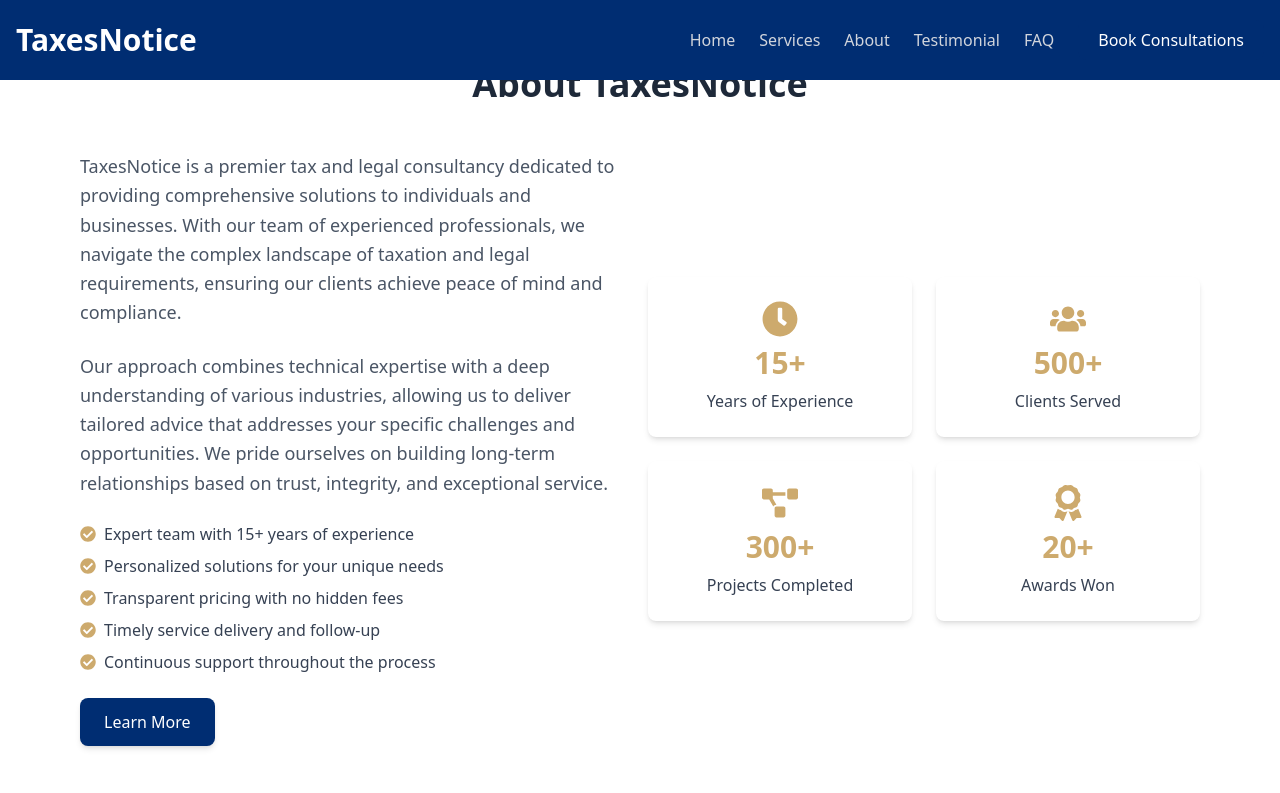
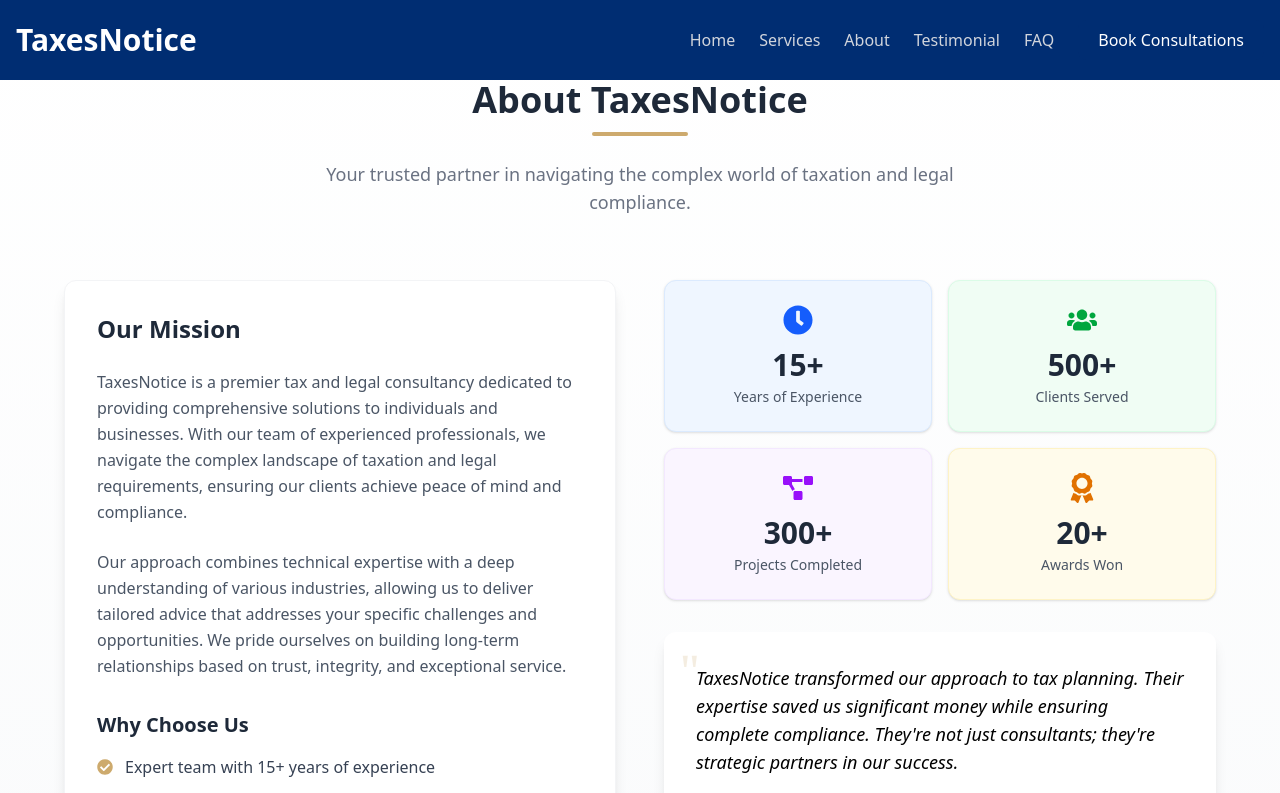
Before and after one commit to alsoshubham/TaxesNotice, a React (Vite) app: page /about in a window 1280 px wide. Shown: the top 793 px of the page. Built offline with nearby package versions, Linux system fonts and the light colour scheme.

Commit message:
feat: Refactor services handling, enhance About and Contact sections with animations, and update routing paths

```diff
--- a/src/components/AboutSection.jsx
+++ b/src/components/AboutSection.jsx
@@ -1,74 +1,188 @@
-import { FaCheckCircle, FaAward, FaUsers, FaProjectDiagram, FaClock } from "react-icons/fa";
+import { useState, useRef, useEffect } from 'react';
+import {
+  FaCheckCircle,
+  FaAward,
+  FaUsers,
+  FaProjectDiagram,
+  FaClock,
+  FaChevronRight
+} from "react-icons/fa";
 
 export default function About() {
+  // const [isHovered, setIsHovered] = useState(false);
+  const [isVisible, setIsVisible] = useState(false);
+  const sectionRef = useRef(null);
+
+  // Intersection Observer for triggering animations
+  useEffect(() => {
+    const observer = new IntersectionObserver(
+      ([entry]) => {
+        if (entry.isIntersecting) {
+          setIsVisible(true);
+          observer.disconnect(); // Stop observing once visible
+        }
+      },
+      { threshold: 0.1 }
+    );
+
+    const currentSection = sectionRef.current;
+    if (currentSection) {
+      observer.observe(currentSection);
+    }
+
+    return () => observer.disconnect();
+  }, []);
+
+  // List items with checkmarks
+  const benefitsList = [
+    "Expert team with 15+ years of experience",
+    "Personalized solutions for your unique needs",
+    "Transparent pricing with no hidden fees",
+    "Timely service delivery and follow-up",
+    "Continuous support throughout the process"
+  ];
+
+  // Stats data
+  const stats = [
+    { icon: FaClock, value: "15+", label: "Years of Experience", color: "blue" },
+    { icon: FaUsers, value: "500+", label: "Clients Served", color: "green" },
+    { icon: FaProjectDiagram, value: "300+", label: "Projects Completed", color: "purple" },
+    { icon: FaAward, value: "20+", label: "Awards Won", color: "amber" }
+  ];
+
   return (
-    <section className="about-section bg-[#ffffff] py-16">
-      <div className="container mx-auto px-6 lg:px-20">
-        <h2 className="text-4xl font-extrabold text-center text-gray-800 mb-12">
+    <section
+      ref={sectionRef}
+      className={`about-section py-20 bg-gradient-to-b from-white to-gray-50 transition-opacity duration-700 ${
+        isVisible ? 'opacity-100' : 'opacity-0'
+      }`}
+    >
+      <div className="container mx-auto px-4 lg:px-16">
+        {/* Header with accent bar */}
+        <div className={`flex flex-col items-center mb-16 transform transition-all duration-700 ${
+          isVisible ? 'translate-y-0 opacity-100' : 'translate-y-10 opacity-0'
+        }`}>
+          <h2 className="text-4xl font-bold text-center text-gray-800 mb-3">
             About TaxesNotice
           </h2>
-        <div className="flex flex-col gap-4 lg:flex-row items-start lg:items-center lg:justify-between">
-          <div className="lg:w-1/2">
-            <p className="text-lg text-gray-600 leading-relaxed mb-6">
+          <div className="h-1 w-24 bg-[#cdaa6d] mb-6 rounded-full"></div>
+          <p className="text-lg text-gray-500 text-center max-w-2xl">
+            Your trusted partner in navigating the complex world of taxation and legal compliance.
+          </p>
+        </div>
+
+        {/* Main content area */}
+        <div className="flex flex-col lg:flex-row gap-12 items-start">
+          {/* Left column - About text */}
+          <div className={`lg:w-1/2 transform transition-all duration-700 ${
+            isVisible ? 'translate-y-0 opacity-100' : 'translate-y-10 opacity-0'
+          }`} style={{ transitionDelay: '200ms' }}>
+            <div className="bg-white p-8 rounded-xl shadow-lg border border-gray-100">
+              <h3 className="text-2xl font-semibold mb-6 text-gray-800">Our Mission</h3>
+              <p className="text-gray-600 leading-relaxed mb-6">
                 TaxesNotice is a premier tax and legal consultancy dedicated to
                 providing comprehensive solutions to individuals and businesses.
                 With our team of experienced professionals, we navigate the
                 complex landscape of taxation and legal requirements, ensuring our
                 clients achieve peace of mind and compliance.
               </p>
-            <p className="text-lg text-gray-600 leading-relaxed mb-6">
+              <p className="text-gray-600 leading-relaxed mb-8">
                 Our approach combines technical expertise with a deep
                 understanding of various industries, allowing us to deliver
                 tailored advice that addresses your specific challenges and
                 opportunities. We pride ourselves on building long-term
                 relationships based on trust, integrity, and exceptional service.
               </p>
-            <ul className="list-none text-gray-700 mb-6">
-              <li className="flex items-center mb-2">
-                <FaCheckCircle className="text-[#cdaa6d] mr-2" />
-                Expert team with 15+ years of experience
+
+              <h3 className="text-xl font-semibold mb-4 text-gray-800">Why Choose Us</h3>
+              <ul className="grid gap-3 mb-8">
+                {benefitsList.map((item, index) => (
+                  <li
+                    key={index}
+                    className={`flex items-start transform transition-all duration-500 ${
+                      isVisible ? 'translate-y-0 opacity-100' : 'translate-y-10 opacity-0'
+                    }`}
+                    style={{ transitionDelay: `${300 + index * 100}ms` }}
+                  >
+                    <span className="mr-3 text-[#cdaa6d] mt-1">
+                      <FaCheckCircle />
+                    </span>
+                    <span className="text-gray-700">{item}</span>
                   </li>
-              <li className="flex items-center mb-2">
-                <FaCheckCircle className="text-[#cdaa6d] mr-2" />
-                Personalized solutions for your unique needs
-              </li>
-              <li className="flex items-center mb-2">
-                <FaCheckCircle className="text-[#cdaa6d] mr-2" />
-                Transparent pricing with no hidden fees
-              </li>
-              <li className="flex items-center mb-2">
-                <FaCheckCircle className="text-[#cdaa6d] mr-2" />
-                Timely service delivery and follow-up
-              </li>
-              <li className="flex items-center mb-2">
-                <FaCheckCircle className="text-[#cdaa6d] mr-2" />
-                Continuous support throughout the process
-              </li>
+                ))}
               </ul>
-            <button className="bg-[#002d72] text-white px-6 py-3 rounded-lg shadow-md transition duration-300">
-              Learn More
-            </button>
+
+              {/* <button
+                className={`group flex items-center bg-[#002d72] hover:bg-blue-800 text-white px-6 py-3 rounded-lg shadow-md transition-all duration-700 ${
+                  isVisible ? 'translate-y-0 opacity-100' : 'translate-y-10 opacity-0'
+                }`}
+                style={{ transitionDelay: '800ms' }}
+                onMouseEnter={() => setIsHovered(true)}
+                onMouseLeave={() => setIsHovered(false)}
+              >
+                <span className="mr-2">Learn More</span>
+                <FaChevronRight className={`transition-transform duration-300 ${isHovered ? 'translate-x-1' : ''}`} />
+              </button> */}
             </div>
-          <div className="lg:w-1/2 mt-10 lg:mt-0 grid grid-cols-2 gap-6">
-            <div className="bg-white shadow-md rounded-lg p-6 text-center">
-              <FaClock className="text-[#cdaa6d] text-4xl mx-auto mb-2" />
-              <p className="text-3xl font-bold text-[#cdaa6d]">15+</p>
-              <p className="text-gray-700 mt-2">Years of Experience</p>
           </div>
-            <div className="bg-white shadow-md rounded-lg p-6 text-center">
-              <FaUsers className="text-[#cdaa6d] text-4xl mx-auto mb-2" />
-              <p className="text-3xl font-bold text-[#cdaa6d]">500+</p>
-              <p className="text-gray-700 mt-2">Clients Served</p>
+
+          {/* Right column - Stats and image */}
+          <div className={`lg:w-1/2 transform transition-all duration-700 ${
+            isVisible ? 'translate-y-0 opacity-100' : 'translate-y-10 opacity-0'
+          }`} style={{ transitionDelay: '400ms' }}>
+            {/* Stats grid */}
+            <div className="grid grid-cols-2 gap-4 mb-8">
+              {stats.map((stat, index) => {
+                const bgColor =
+                  stat.color === "blue" ? "bg-blue-50 border-blue-100" :
+                  stat.color === "green" ? "bg-green-50 border-green-100" :
+                  stat.color === "purple" ? "bg-purple-50 border-purple-100" :
+                  "bg-amber-50 border-amber-100";
+
+                const iconColor =
+                  stat.color === "blue" ? "text-blue-600" :
+                  stat.color === "green" ? "text-green-600" :
+                  stat.color === "purple" ? "text-purple-600" :
+                  "text-amber-600";
+
+                return (
+                  <div
+                    key={index}
+                    className={`${bgColor} rounded-xl p-6 text-center border shadow-sm hover:shadow-md transition-all duration-500 ${
+                      isVisible ? 'translate-y-0 opacity-100' : 'translate-y-10 opacity-0'
+                    }`}
+                    style={{ transitionDelay: `${600 + index * 100}ms` }}
+                  >
+                    <stat.icon className={`${iconColor} text-3xl mx-auto mb-3`} />
+                    <p className="text-3xl font-bold text-gray-800">{stat.value}</p>
+                    <p className="text-gray-600 mt-1 text-sm">{stat.label}</p>
                   </div>
-            <div className="bg-white shadow-md rounded-lg p-6 text-center">
-              <FaProjectDiagram className="text-[#cdaa6d] text-4xl mx-auto mb-2" />
-              <p className="text-3xl font-bold text-[#cdaa6d]">300+</p>
-              <p className="text-gray-700 mt-2">Projects Completed</p>
+                );
+              })}
             </div>
-            <div className="bg-white shadow-md rounded-lg p-6 text-center">
-              <FaAward className="text-[#cdaa6d] text-4xl mx-auto mb-2" />
-              <p className="text-3xl font-bold text-[#cdaa6d]">20+</p>
-              <p className="text-gray-700 mt-2">Awards Won</p>
+
+            {/* Testimonial */}
+            <div
+              className={`bg-[#ffffff] text-black p-8 rounded-xl shadow-lg relative transform transition-all duration-700 ${
+                isVisible ? 'translate-y-0 opacity-100' : 'translate-y-10 opacity-0'
+              }`}
+              style={{ transitionDelay: '1000ms' }}
+            >
+              <div className="text-5xl text-[#cdaa6d] opacity-20 font-serif absolute top-4 left-4">"</div>
+              <div className="relative z-10">
+                <p className="italic text-lg mb-6">
+                  TaxesNotice transformed our approach to tax planning. Their expertise saved us significant money while ensuring complete compliance. They're not just consultants; they're strategic partners in our success.
+                </p>
+                <div className="flex items-center">
+                  <div className="w-12 h-12 bg-blue-200 rounded-full flex items-center justify-center text-blue-800 font-bold mr-4">
+                    JD
+                  </div>
+                  <div>
+                    <p className="font-semibold text-start">Shubham</p>
+                    <p className="text-[#cdaa6d] text-sm">PM, Neenva Innovations</p>
+                  </div>
+                </div>
+              </div>
             </div>
           </div>
         </div>
--- a/src/components/Contact.jsx
+++ b/src/components/Contact.jsx
@@ -8,13 +8,19 @@ const ContactSection = () => {
   const infoRef = useRef(null);
   const [formErrors, setFormErrors] = useState({});
   const [isSubmitting, setIsSubmitting] = useState(false);
+  const [isVisible, setIsVisible] = useState(false);
 
   useEffect(() => {
     // Create an IntersectionObserver to observe when elements come into view
     const observer = new IntersectionObserver(
       (entries) => {
-        entries.forEach((entry) =>{
+        entries.forEach((entry) => {
           if (entry.isIntersecting) {
+            // Set visibility state for section container animation
+            if (entry.target === formRef.current || entry.target === infoRef.current) {
+              setIsVisible(true);
+            }
+
             // Add animation classes when elements are in view
             if (entry.target === formRef.current) {
               entry.target.classList.add("animate-fade-in-left");
@@ -87,10 +93,13 @@ const ContactSection = () => {
   return (
     <section id="contact" className="bg-[#ffffff] rounded-lg py-20 px-4">
       <div className="section-container">
-        <div className="mb-16 text-center">
-          <h2 className="text-4xl font-bold text-center text-black">
+        <div className={`flex flex-col items-center mb-16 transform transition-all duration-700 ${
+          isVisible ? 'translate-y-0 opacity-100' : 'translate-y-10 opacity-0'
+        }`}>
+          <h2 className="text-4xl font-bold text-center text-gray-800 mb-3">
             Contact Us
           </h2>
+          <div className="h-1 w-24 bg-[#cdaa6d] mb-6 rounded-full"></div>
           <p className="section-description text-[#737373] mt-4 max-w-2xl mx-auto text-2xl">
             Have questions or feedback? We'd love to hear from you.
           </p>
--- a/src/components/HeroSection.jsx
+++ b/src/components/HeroSection.jsx
@@ -1,6 +1,10 @@
 import { ArrowRight } from 'lucide-react';
 import { useState, useEffect, useRef } from 'react';
-import { useNavigate } from 'react-router-dom';
+import { useNavigate, Link } from 'react-router-dom';
+import { FaFacebook, FaTwitter, FaInstagram } from "react-icons/fa";
+import { SiMedium } from "react-icons/si";
+
+// Import components
 import About from './AboutSection';
 import Services from './ServiceSection';
 import Testimonials from './TestimonialSection';
@@ -8,16 +12,17 @@ import FAQ from './FAQSection';
 import Contact from './Contact';
 
 const Home = () => {
-  return(
+  return (
     <>
-      <Services/>
-      <About/>
-      <Contact/>
-      <FAQ/>
-      <Testimonials/>
+      <Services />
+      <Testimonials />
+      <FAQ />
+      <About />
+      <Contact />
     </>
-  )
-}
+  );
+};
+
 const HeroSection = () => {
   const [isVisible, setIsVisible] = useState(false);
   const sectionRef = useRef(null);
@@ -28,10 +33,10 @@ const HeroSection = () => {
       ([entry]) => {
         if (entry.isIntersecting) {
           setIsVisible(true);
-          observer.unobserve(entry.target); // Stop observing once visible
+          observer.unobserve(entry.target);
         }
       },
-      { threshold: 0.1 } // Trigger when 10% of the section is visible
+      { threshold: 0.1 }
     );
 
     const currentSection = sectionRef.current;
@@ -47,42 +52,64 @@ const HeroSection = () => {
   }, []);
 
   return (
+    <>
       <div
         ref={sectionRef}
-      className="bg-gradient-to-b from-white via-blue-50/30 to-white"
+        className="bg-gradient-to-b from-white via-blue-50 to-white"
       >
-      <div className="container mx-auto px-4 py-20 md:py-32 lg:py-40">
+        <div className="container mx-auto px-6 py-24 md:py-32 lg:py-40">
           <div
-          className={`max-w-full mx-auto text-center transition-opacity duration-1000 ${
-            isVisible ? 'opacity-100' : 'opacity-0'
+            className={`max-w-4xl mx-auto text-center transition-all duration-1000 ${
+              isVisible ? 'opacity-100 transform translate-y-0' : 'opacity-0 transform translate-y-8'
             }`}
           >
-          <h1 className="text-4xl md:text-5xl font-mer lg:text-6xl font-bold text-gray-900 mb-6 leading-tight">
+            <h1 className="text-4xl md:text-5xl lg:text-6xl font-bold text-gray-900 mb-8 leading-tight">
               Expert Tax & Legal Solutions for Your Peace of Mind
             </h1>
-          <p className="text-lg md:text-xl text-gray-600 mb-10 max-w-2xl mx-auto">
+            <p className="text-lg md:text-xl text-gray-600 mb-12 max-w-2xl mx-auto">
               We simplify complex tax and legal matters with personalized
               consultancy services for individuals and businesses.
             </p>
-          <div className="flex flex-col sm:flex-row justify-center gap-4">
+
+            <div className="flex flex-col sm:flex-row justify-center gap-5 mb-16">
               <button
-              className="bg-[#002d72] text-white px-6 py-4 text-base rounded-md hover:bg-[#003a8c] transition-transform transform hover:scale-105 shadow-lg"
+                className="bg-blue-900 text-white px-8 py-4 text-lg font-medium rounded-lg hover:bg-blue-800 transition duration-300 ease-in-out shadow-lg flex items-center justify-center"
                 onClick={() => navigate('/contact')}
               >
                 Book a Consultation
               </button>
               <button
-              className="bg-[#002d72] text-white px-6 py-4 text-base rounded-md hover:bg-[#003a8c] transition-transform transform hover:scale-105 shadow-lg flex items-center justify-center"
+                className="bg-white text-blue-900 border-2 border-blue-900 px-8 py-4 text-lg font-medium rounded-lg hover:bg-blue-50 transition duration-300 ease-in-out shadow-md flex items-center justify-center"
                 onClick={() => navigate('/services')}
               >
                 <span>Explore Services</span>
-              <ArrowRight className="ml-2 h-4 w-4" />
+                <ArrowRight className="ml-2 h-5 w-5" />
               </button>
             </div>
-          <Home/>
+
+            <div className="flex justify-center space-x-6 mb-20">
+              <Link to="#" className="text-gray-500 hover:text-blue-900 transition-colors duration-300">
+                <FaFacebook size={24} />
+              </Link>
+              <Link to="#" className="text-gray-500 hover:text-blue-900 transition-colors duration-300">
+                <FaTwitter size={24} />
+              </Link>
+              <Link to="#" className="text-gray-500 hover:text-blue-900 transition-colors duration-300">
+                <FaInstagram size={24} />
+              </Link>
+              <Link
+                to="https://medium.com/@taxesnotice"
+                className="text-gray-500 hover:text-blue-900 transition-colors duration-300"
+              >
+                <SiMedium size={24} />
+              </Link>
             </div>
           </div>
         </div>
+      </div>
+
+      <Home />
+    </>
   );
 };
 
--- a/src/components/ServiceSection.jsx
+++ b/src/components/ServiceSection.jsx
@@ -1,31 +1,68 @@
 import { useEffect, useState, useRef } from 'react';
-import ServiceCard from './ServiceCard';
+import { FileText, Briefcase, FileCheck, BarChart2, ShieldCheck, Search } from "lucide-react";
 
 const ServicesSection = () => {
   const [isVisible, setIsVisible] = useState(false);
-  const [services, setServices] = useState([]);
-  const [isLoading, setIsLoading] = useState(true);
   const sectionRef = useRef(null);
 
-  // Fetch services dynamically from an API
-  useEffect(() => {
-    const fetchServices = async () => {
-      try {
-        const response = await fetch('/api/services'); // Replace with your API endpoint
-        if (!response.ok) {
-          throw new Error('Failed to fetch services');
-        }
-        const data = await response.json();
-        setServices(data);
-      } catch (error) {
-        console.error('Error fetching services:', error);
-      } finally {
-        setIsLoading(false);
-      }
+  // ServiceCard component defined inline
+  const ServiceCard = ({ title, description, icon }) => {
+    return (
+      <div className="bg-white shadow-lg rounded-lg p-6 hover:shadow-xl transition-shadow duration-300 border border-gray-100 hover:border-blue-100 h-full flex flex-col">
+        <div className="flex justify-center items-center bg-blue-50 rounded-full w-16 h-16 mx-auto mb-4 text-[#cdaa6d]">
+          {icon}
+        </div>
+        <div className="text-center flex-grow">
+          <h3 className="text-xl font-semibold text-gray-800 mb-3">
+            {title}
+          </h3>
+          <p className="text-gray-600 text-sm">
+            {description}
+          </p>
+        </div>
+      </div>
+    );
   };
 
-    fetchServices();
-  }, []);
+  // Static services data
+  const services = [
+    {
+      icon: <FileText size={24} />,
+      title: "Tax Filing & Advisory",
+      description:
+        "Strategic tax planning and accurate filing for individuals and businesses to minimize liability and ensure compliance.",
+    },
+    {
+      icon: <Briefcase size={24} />,
+      title: "Company Registration",
+      description:
+        "Complete assistance with company formation, registration, and statutory compliance for startups and new entities.",
+    },
+    {
+      icon: <FileCheck size={24} />,
+      title: "Legal Documentation",
+      description:
+        "Professional preparation and review of legal documents including contracts, agreements, and corporate filings.",
+    },
+    {
+      icon: <BarChart2 size={24} />,
+      title: "Business Planning & Advisory",
+      description:
+        "Comprehensive business advisory services including strategy development, market analysis, and operational planning.",
+    },
+    {
+      icon: <ShieldCheck size={24} />,
+      title: "Compliance Services",
+      description:
+        "Ensuring your business meets all legal obligations and regulatory requirements across multiple jurisdictions.",
+    },
+    {
+      icon: <Search size={24} />,
+      title: "Tax Advisory & Audit Support",
+      description:
+        "Expert guidance on tax matters and support during audits to ensure compliance and minimize risks.",
+    },
+  ];
 
   // Intersection Observer for triggering animations
   useEffect(() => {
@@ -51,45 +88,40 @@ const ServicesSection = () => {
     <section
       id="services"
       ref={sectionRef}
-      className={`section-padding transition-opacity duration-700 ${
+      className={`py-16 md:py-24 transition-opacity duration-700 bg-gray-50 ${
         isVisible ? 'opacity-100' : 'opacity-0'
       }`}
     >
-      <div className="container mx-auto">
+      <div className="container mx-auto px-6 lg:px-12">
         {/* Section Header */}
         <div className="text-center mb-16">
-          <h2 className="text-3xl md:text-4xl font-extrabold mb-4 text-gray-900">
+          <h2 className="text-4xl font-bold text-center text-gray-800 mb-3">
             Our Services
           </h2>
-          <p className="text-lg text-gray-600 max-w-2xl mx-auto">
+          <div className="w-24 h-1 bg-[#cdaa6d] mx-auto mb-6"></div>
+          <p className="text-lg text-gray-600 max-w-3xl mx-auto">
             Comprehensive tax and legal solutions tailored to your needs
           </p>
         </div>
 
-        {/* Loading State */}
-        {isLoading ? (
-          <div className="text-center text-gray-500">Loading services...</div>
-        ) : services.length > 0 ? (
-          <div className="grid grid-cols-1 md:grid-cols-2 lg:grid-cols-3 gap-8">
+        {/* Services Grid */}
+        <div className="grid grid-cols-1 sm:grid-cols-2 lg:grid-cols-3 gap-8">
           {services.map((service, index) => (
             <div
-                key={service.id || index}
-                className={`transform transition-transform duration-500 ${
-                  isVisible ? 'translate-y-0 opacity-100' : 'translate-y-4 opacity-0'
+              key={index}
+              className={`transform transition-all duration-500 ${
+                isVisible ? 'translate-y-0 opacity-100' : 'translate-y-10 opacity-0'
               }`}
               style={{ transitionDelay: `${index * 100}ms` }}
             >
               <ServiceCard
+                icon={service.icon}
                 title={service.title}
                 description={service.description}
-                  icon={service.icon}
               />
             </div>
           ))}
         </div>
-        ) : (
-          <div className="text-center text-gray-500">No services available at the moment.</div>
-        )}
       </div>
     </section>
   );
--- a/src/router.jsx
+++ b/src/router.jsx
@@ -27,7 +27,7 @@ export const router = createBrowserRouter([
         element: <Services/>
       },
       {
-        path: "/testimonials",
+        path: "/testimonial",
         element: <Testimonials/>,
       },
       {
```
Also changed, not shown: src/components/Header.jsx (+12 -8 lines), src/components/ServiceCard.jsx (deleted, +0 -17 lines), src/components/TestimonialSection.jsx (+79 -26 lines), 2 other files (tests, documents, lock files or other folders). Lines whose indentation alone changed are shown as unchanged.
